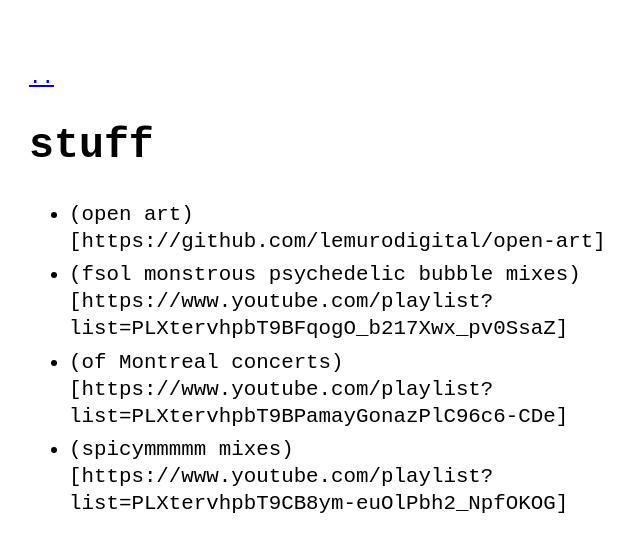
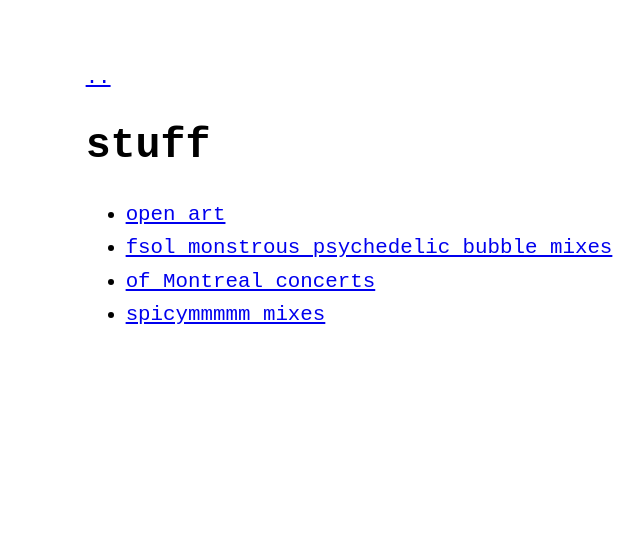
Before and after one commit to thorn1/lemurodigital, a Jekyll site: the page built from stuff.md, in a window 1280 px wide. Shown: the top 552 px of the page, without its empty margins (291-935 px from the left). Built offline with Jekyll 4.4.1, drawn with Linux system fonts in a browser that asks for light colours.

Commit message:
Update stuff.md

```diff
--- a/stuff.md
+++ b/stuff.md
@@ -2,7 +2,7 @@
 layout: page
 title: stuff
 ---
-- (open art)[https://github.com/lemurodigital/open-art]
-- (fsol monstrous psychedelic bubble mixes)[https://www.youtube.com/playlist?list=PLXtervhpbT9BFqogO_b217Xwx_pv0SsaZ]
-- (of Montreal concerts)[https://www.youtube.com/playlist?list=PLXtervhpbT9BPamayGonazPlC96c6-CDe]
-- (spicymmmmm mixes)[https://www.youtube.com/playlist?list=PLXtervhpbT9CB8ym-euOlPbh2_NpfOKOG]
+- [open art](https://github.com/lemurodigital/open-art)
+- [fsol monstrous psychedelic bubble mixes](https://www.youtube.com/playlist?list=PLXtervhpbT9BFqogO_b217Xwx_pv0SsaZ)
+- [of Montreal concerts](https://www.youtube.com/playlist?list=PLXtervhpbT9BPamayGonazPlC96c6-CDe)
+- [spicymmmmm mixes](https://www.youtube.com/playlist?list=PLXtervhpbT9CB8ym-euOlPbh2_NpfOKOG)
```
